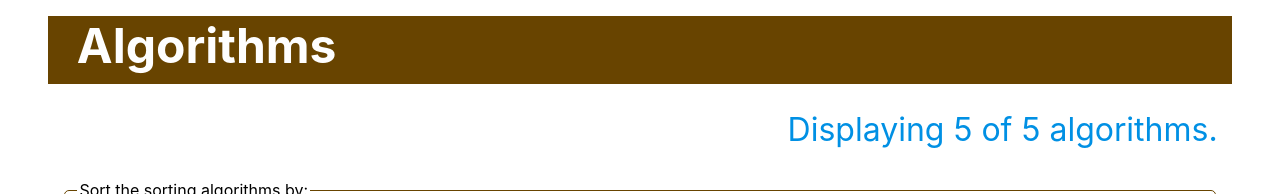
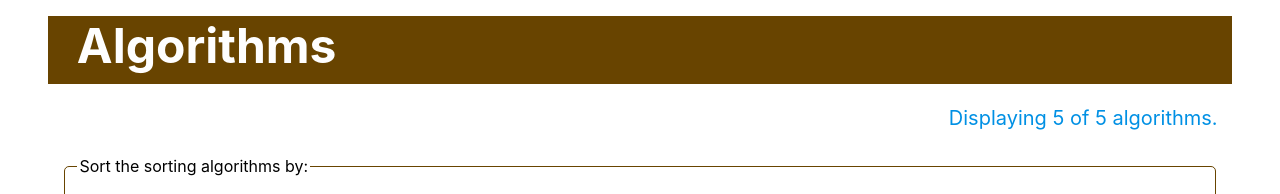
Before and after one commit to naomiquinones/techtonica-mlh-assessment, a React (Create React App) app: page / in a window 1280 px wide. Shown: the top 194 px of the page. Built offline with nearby package versions, Linux system fonts and the light colour scheme.

Commit message:
Add sorting by date, change css

```diff
--- a/src/App.css
+++ b/src/App.css
@@ -67,6 +67,6 @@ input {
 }
 .count {
   text-align: right;
-  font-size: 2rem;
+  font-size: 1.25rem;
   color: var(--main-blue,green);
 }
--- a/src/App.js
+++ b/src/App.js
@@ -26,6 +26,10 @@ function App() {
       case 'recently-added':
         sorted = [...filtered];
         // sort by a.addedOn > b.addedOn
+        sorted.sort( (a,b) => ( Date.parse(a.addedOn) > Date.parse(b.addedOn) ) ? -1 :
+          ( Date.parse(a.addedOn) < Date.parse(b.addedOn) ) ? 1 :
+          0
+        );
         break;
       default:
         sorted = filtered;
```
Also changed, not shown: 1 other file (tests, documents, lock files or other folders).
